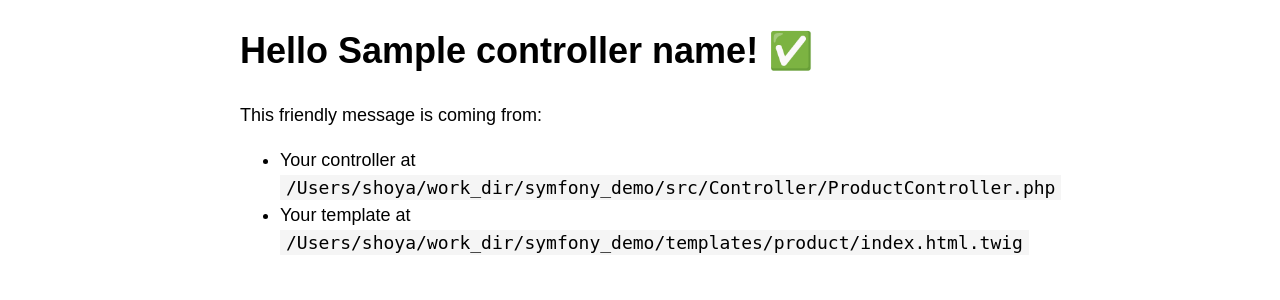
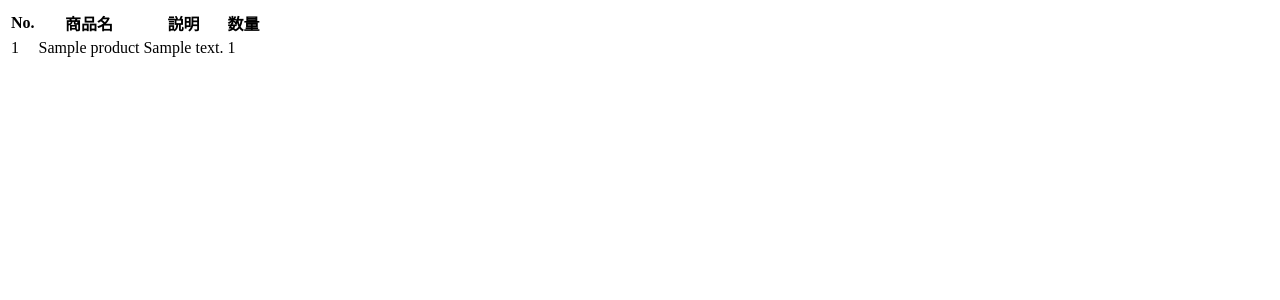
Before and after one commit to katz0726/symfony_demo, a Symfony app: template templates/product/index.html.twig in a window 1280 px wide. Shown: the top 300 px of the page. Run offline with Twig, Linux system fonts and the light colour scheme; the template is opened without the code that fills it: most values are stand-ins (such as "Sample title", 1, 10 or a date in 2020); some libraries are stand-ins or nearby versions.

Commit message:
implement products page

```diff
--- a/templates/product/index.html.twig
+++ b/templates/product/index.html.twig
@@ -3,18 +3,24 @@
 {% block title %}Hello ProductController!{% endblock %}
 
 {% block body %}
-<style>
-    .example-wrapper { margin: 1em auto; max-width: 800px; width: 95%; font: 18px/1.5 sans-serif; }
-    .example-wrapper code { background: #F5F5F5; padding: 2px 6px; }
-</style>
-
-<div class="example-wrapper">
-    <h1>Hello {{ controller_name }}! ✅</h1>
-
-    This friendly message is coming from:
-    <ul>
-        <li>Your controller at <code>/Users/shoya/work_dir/symfony_demo/src/Controller/ProductController.php</code></li>
-        <li>Your template at <code>/Users/shoya/work_dir/symfony_demo/templates/product/index.html.twig</code></li>
-    </ul>
-</div>
+    <table>
+        <thead>
+            <tr>
+                <th>No.</th>
+                <th>商品名</th>
+                <th>説明</th>
+                <th>数量</th>
+            </tr>
+        </thead>
+        <tbody>
+        {% for product in products %}
+            <tr>
+                <td>{{ product.id }}</td>
+                <td>{{ product.name }}</td>
+                <td>{{ product.description }}</td>
+                <td>{{ product.size }}</td>
+            </tr>
+        {% endfor %}
+        </tbody>
+    </table>
 {% endblock %}
```
Also changed, not shown: src/Controller/ProductController.php (+5 -2 lines).
